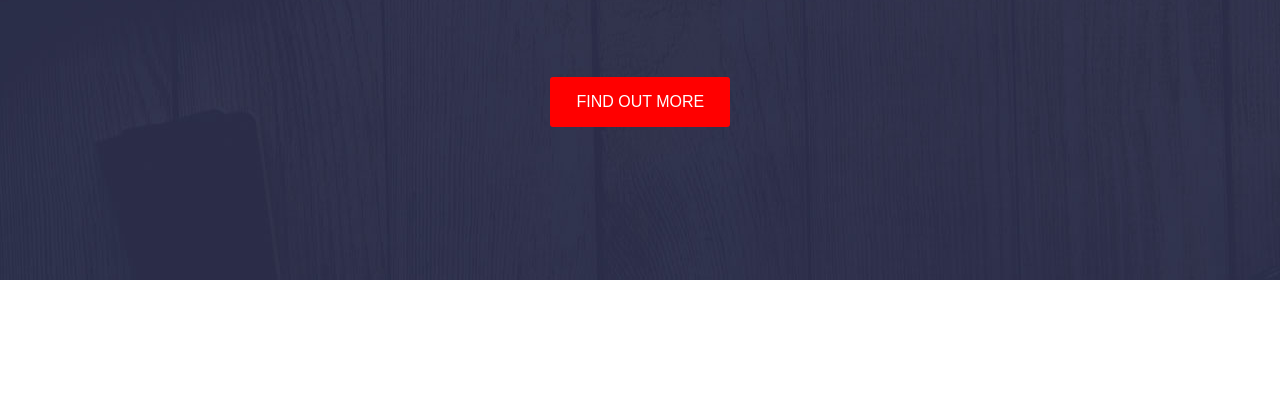
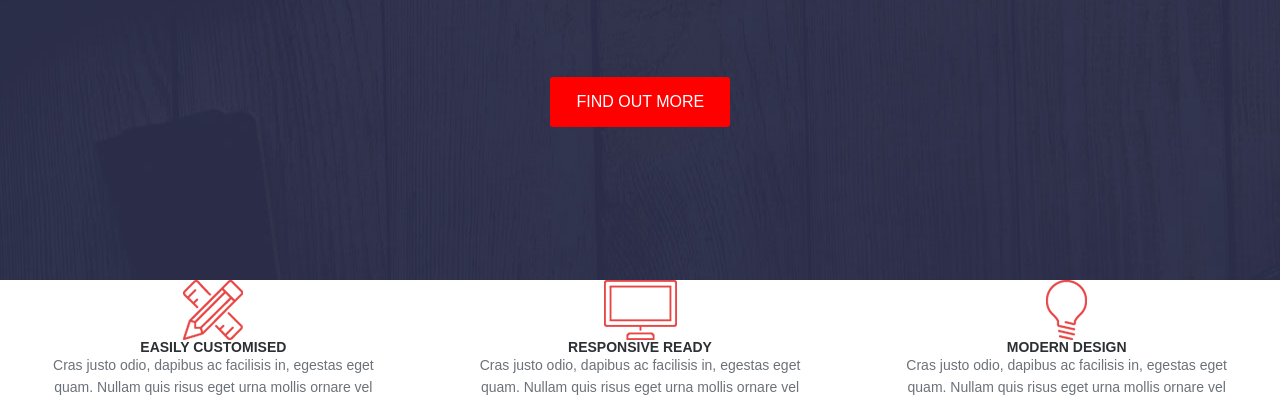
Before and after one commit to jeff122iq/my-webpack-project, a plain HTML site: page index.html in a window 1280 px wide. Shown: the part 470-873 px from the top of the page. Drawn offline with Linux system fonts and the light colour scheme.

Commit message:
Bug fixed

```diff
--- a/css/style.css
+++ b/css/style.css
@@ -1,14 +1,11 @@
 @import "../css/reset.css";
 body{
-    display: flex;
-    justify-content: center;
-    align-items: center;
-    flex-wrap: wrap;
+    font-family: "Raleway", sans-serif;
+}
 
-}
 .pageHeader{
     background-image: url("../image/banner.jpg");
-    width: 1600px;
+    width: 100%;
     height: 750px;
     text-align: center;
 }
@@ -60,11 +57,10 @@ body{
     font-weight: 300;
     line-height: 1.5;
     margin-top: 20px;
-    font-family: Arial;
+
 
 }
 .redBottom1{
-    font-family: Arial;
     margin-top: 80px;
     margin-left: 43%;
     background-color: red;
@@ -81,25 +77,24 @@ ___________________________________________________
  */
 .feauturesContainer{
     display: flex;
-    /*flex-wrap: wrap;*/
+    flex-wrap: wrap;
     justify-content: center;
 }
 /*
 ___________________________________________________
  */
 .feauturesItemContainer{
-    margin-right: 50px;
     text-align: center;
-    margin-top: 100px;
     width: 33.333%;
     padding: 30px
+    margin: 10px 100px;
 }
 .feauturesItemContainer > h6{
     font-size: 14px;
     color: #2d3033;
     text-transform: uppercase;
     font-weight: 700;
-    font-family: Arial;
+
 }
 .feauturesItemContainer > p{
     font-size: 14px;
--- a/index.html
+++ b/index.html
@@ -21,6 +21,7 @@
         </ul>
 
     </div>
+
    <h1>YOUR FAVORITE ONE PAGE <br/>
         MULTI PURPOSE TEMPLATE</h1>
 
@@ -54,6 +55,7 @@
             quam. Nullam quis risus eget urna mollis ornare vel<br/>
             eu leo. Donec ullamcorper nulla non metus auctor<br/>
             fringilla.</p>
+    </div>>
         <div class="feauturesItemContainer">
         <img src="./image/04.png" alt="">
         <h6>CLEAN CODE</h6>
@@ -61,7 +63,7 @@
             quam. Nullam quis risus eget urna mollis ornare vel<br/>
             eu leo. Donec ullamcorper nulla non metus auctor<br/>
             fringilla.</p>
-
+        </div>
             <div class="feauturesItemContainer">
         <img src="./image/05.png" alt="">
         <h6>READY TO SHIP</h6>
```
